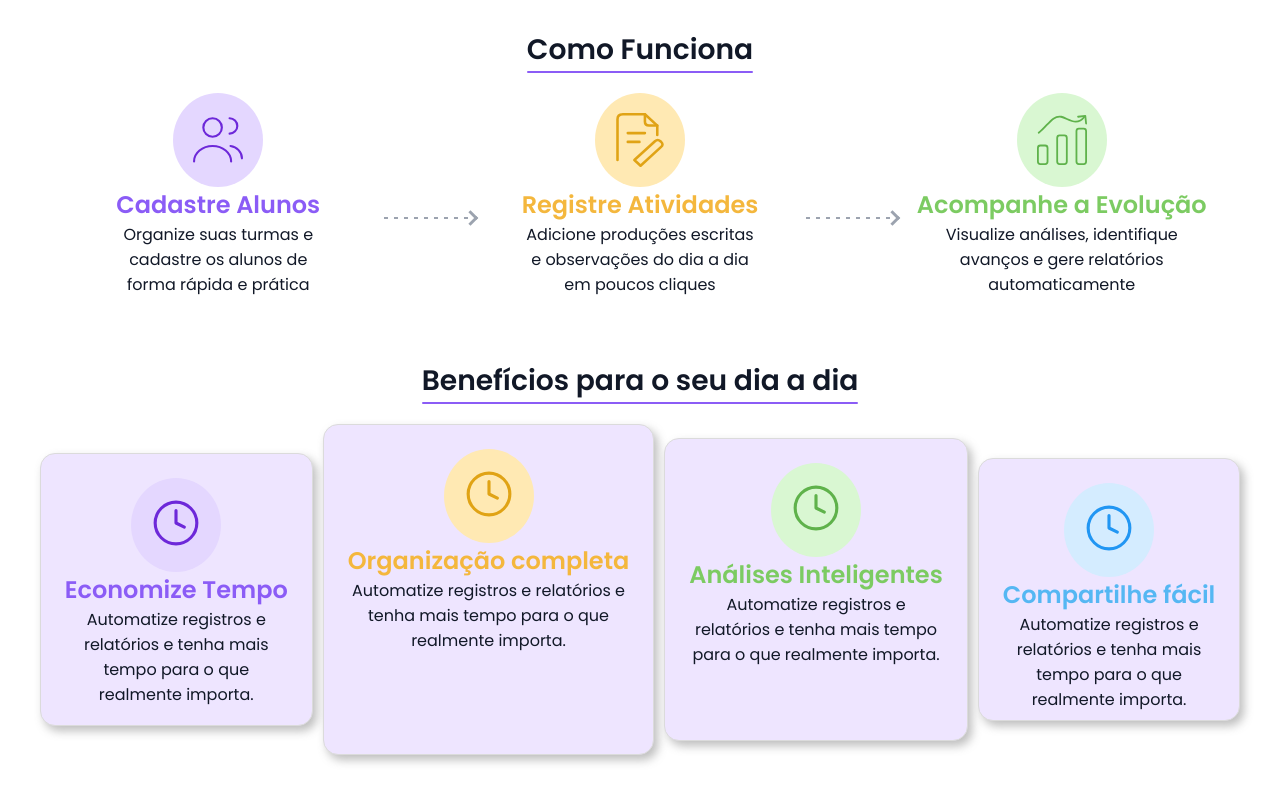
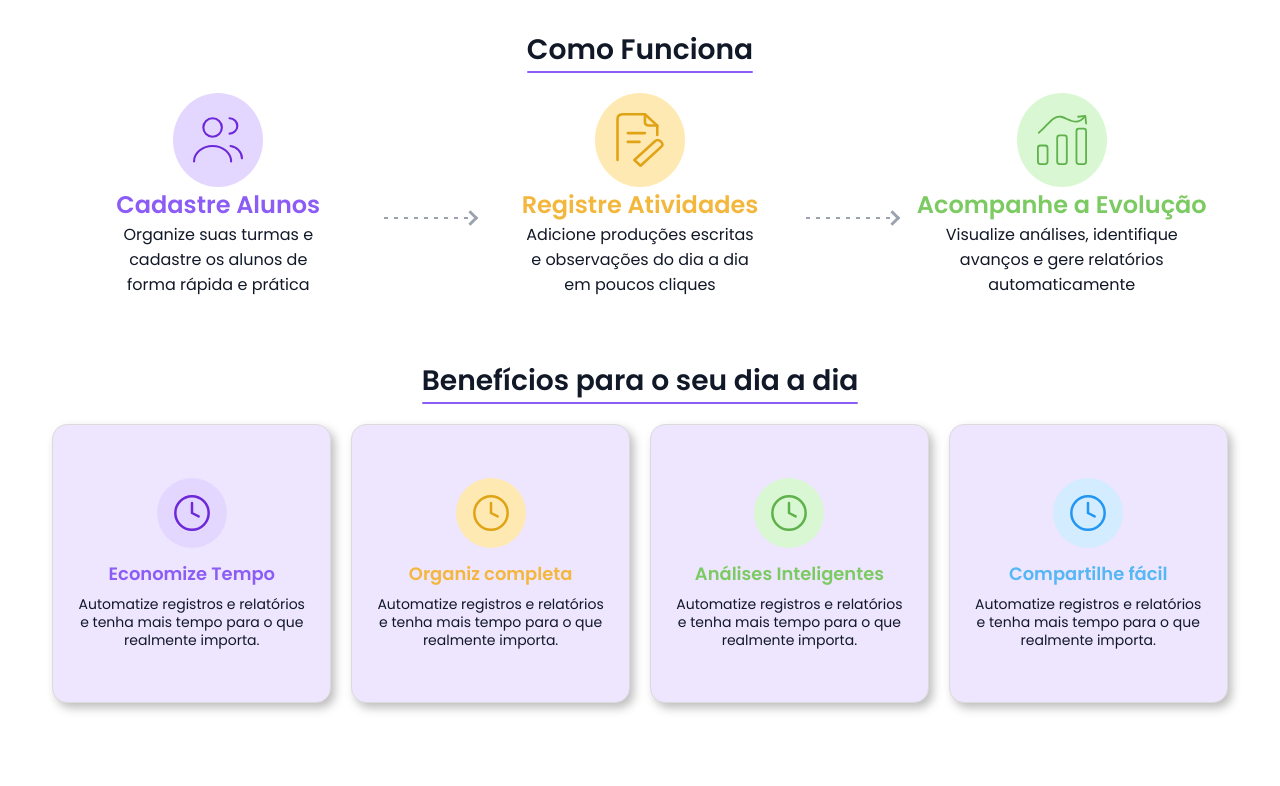
Before and after one commit to IsRamoss/Projeto-de-Software---FRONT, a plain HTML site: page index.html in a window 1280 px wide. Shown: the part 649-1435 px from the top of the page. After the commit the page ends 1382 px from the top, so only its background shows below. Drawn offline with Linux system fonts and the light colour scheme.

Commit message:
beneficios 90% pronto

```diff
--- a/index.html
+++ b/index.html
@@ -75,7 +75,7 @@
             Tempo"
             description="Automatize registros e relatórios e tenha mais tempo para o que realmente importa.">
             </my-benefit>
-            <my-benefit color="yellow" icon="clock" title="Organização completa"
+            <my-benefit color="yellow" icon="clock" title="Organiz completa"
             description="Automatize registros e relatórios e tenha mais tempo para o que realmente importa.">
             </my-benefit>
             <my-benefit color="green" icon="clock" title="Análises Inteligentes"
--- a/style.css
+++ b/style.css
@@ -430,80 +430,75 @@ main {
     justify-content: center;
     padding: 30.75px 52.4px;
     gap: 20px;
-
     .top {
         display: flex;
         flex-flow: column;
         align-items: center;
-
+        .line {
+            width: 100%;
+            border-radius: 5px;
+            background-color: var(--purple);
+        }
         h3 {
             color: var(--text-primary);
-        }
-
-        .line {
-            width: 100%;
-            background-color: var(--purple);
-            border-radius: 5px;
         }
     }
     .benefits {
         display: flex;
         justify-content: center;
+        width: 100%;
+        gap: 20px;
+        my-benefit {
+            display: flex;
             align-items: center;
-        width: 100%;
-        gap: 10px;
-
-        my-benefit {
-          aspect-ratio: 1 / 1;
-          display: flex;
             justify-content: center;
-          background-color: #EEE5FF;
-          border: 1px solid #DBDBDB;
-          padding: 24px;
-          border-radius: 15px;
-          box-shadow: 4px 5px 10px rgba(93, 93, 93, 0.4);
-
-          .benefit {
-            flex-flow: column;
-            align-items: center;
-            width: fit-content;
-            text-align: center;
-
-            .circle {
-              display: inline-block;
-              width: clamp(60px, 10vw, 90px);
+            flex: 1;
+            max-width: 280px;
             aspect-ratio: 1 / 1;
             padding: 20px;
+            border: 1px solid #DBDBDB;
+            border-radius: 15px;
+            background-color: #EEE5FF;
+            box-shadow: 4px 5px 10px rgba(93, 93, 93, 0.4);
+            .benefit {
+                display: flex;
+                flex-direction: column;
+                align-items: center;
+                justify-content: center;
+                width: 100%;
+                height: 100%;
+                text-align: center;
+                .circle {
+                    display: flex;
+                    align-items: center;
+                    justify-content: center;
+                    width: clamp(50px, 8vw, 70px);
+                    aspect-ratio: 1 / 1;
+                    padding: 15px;
+                    margin-bottom: 12px;
                     border-radius: 50%;
-
                     svg {
                         width: 100%;
                         height: 100%;
                         aspect-ratio: 1 / 1;
-                color: var(--purple-dark);
                         stroke-width: 2px;
-
                         use {
                             stroke: currentColor;
                             stroke-width: 2px;
                         }
                     }
-
-              p {
-                text-align: center;
                 }
-            }
-
                 .text {
-              width: min-content;
-
+                    width: 100%;
                     h3 {
                         display: block;
-                white-space: nowrap;
+                        margin-bottom: 8px;
+                        font-size: clamp(1.1rem, 1.4vw, 1.3rem);
                     }
-
                     p {
                         display: block;
+                        font-size: 14px;
+                        line-height: 1.3;
                     }
                 }
             }
```
Lines whose indentation alone changed are shown as unchanged.
